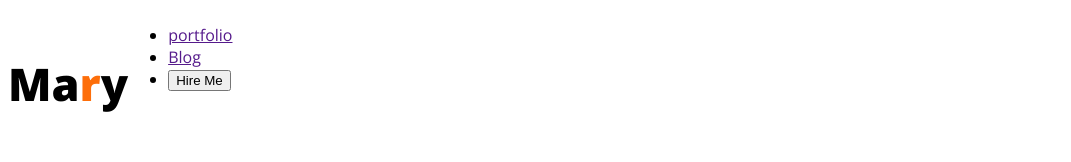
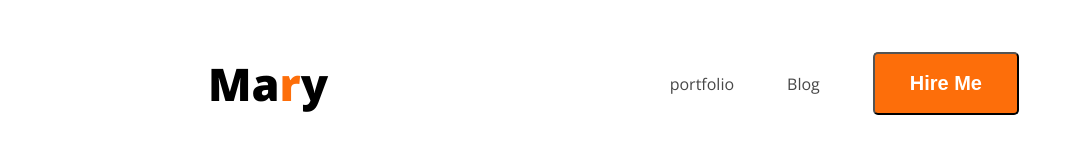
Before and after one commit to afifulhasan/portfolio-copy-practice, a plain HTML site: page index.html in a window 1280 px wide. Shown: the whole page, without its empty margins (0-1071 px from the left). Drawn offline with nearby package versions, Linux system fonts and the light colour scheme.

Commit message:
commit btn more nav flex

```diff
--- a/index.html
+++ b/index.html
@@ -18,9 +18,9 @@
                 Ma<span class="text-primary">r</span>y
             </h3>
             <ul>
-                <li><a href="">portfolio</a></li>
-                <li><a href="">Blog</a></li>
-                <li><a href=""><button>Hire Me</button></a></li>
+                <li><a class="dark-2" href="">portfolio</a></li>
+                <li><a class="dark-2" href="">Blog</a></li>
+                <li><a href=""><button class="btn-primary">Hire Me</button></a></li>
 
             </ul>
         </nav>
--- a/styles/portfolio.css
+++ b/styles/portfolio.css
@@ -1,24 +1,48 @@
 
 .open-sans-normal {
+
   font-family: "Open Sans", sans-serif;
   font-optical-sizing: auto;
   font-style: normal;
   font-variation-settings: "width" 100;
+
 }
 
 
-/*shared styke*/
+/*shared style*/
 .text-primary{
+
 color: rgba(253, 110, 10, 1) ;
 
 }
+.dark-2{
+    color: rgba(71, 71, 71, 1);
+}
+.btn-primary{
+    background-color: rgba(253, 110, 10, 1);
+    font-weight: bold;
+    font-size: 20px;
+    color: white;
+padding: 18px 35px;
+border-radius: 5px;
 
+}
 
 
 /* Nav Styles */
 
 nav{
+
 display: flex;
+align-items: center;
+justify-content: space-between;
+margin: 0 200px;
+
+}
+nav ul{
+    display: flex;
+    align-items: center;
+
 }
 
 .nav-title{
@@ -27,3 +51,11 @@ font-weight: 800;
 font-size: 45px;
 
 }
+nav ul li{
+
+    list-style: none;
+    margin-right: 53px;
+}
+nav li a{
+    text-decoration: none;
+}
```
